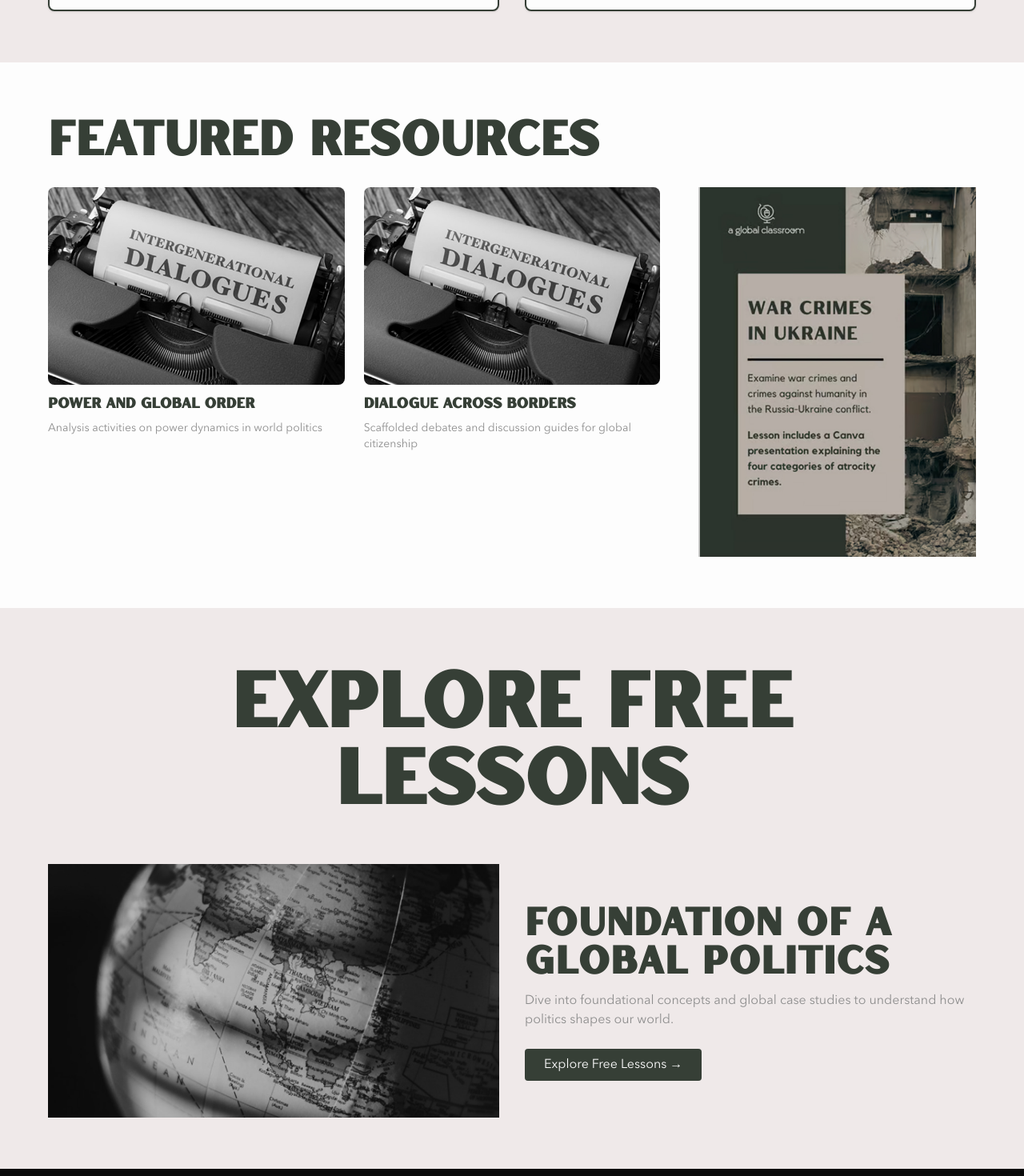
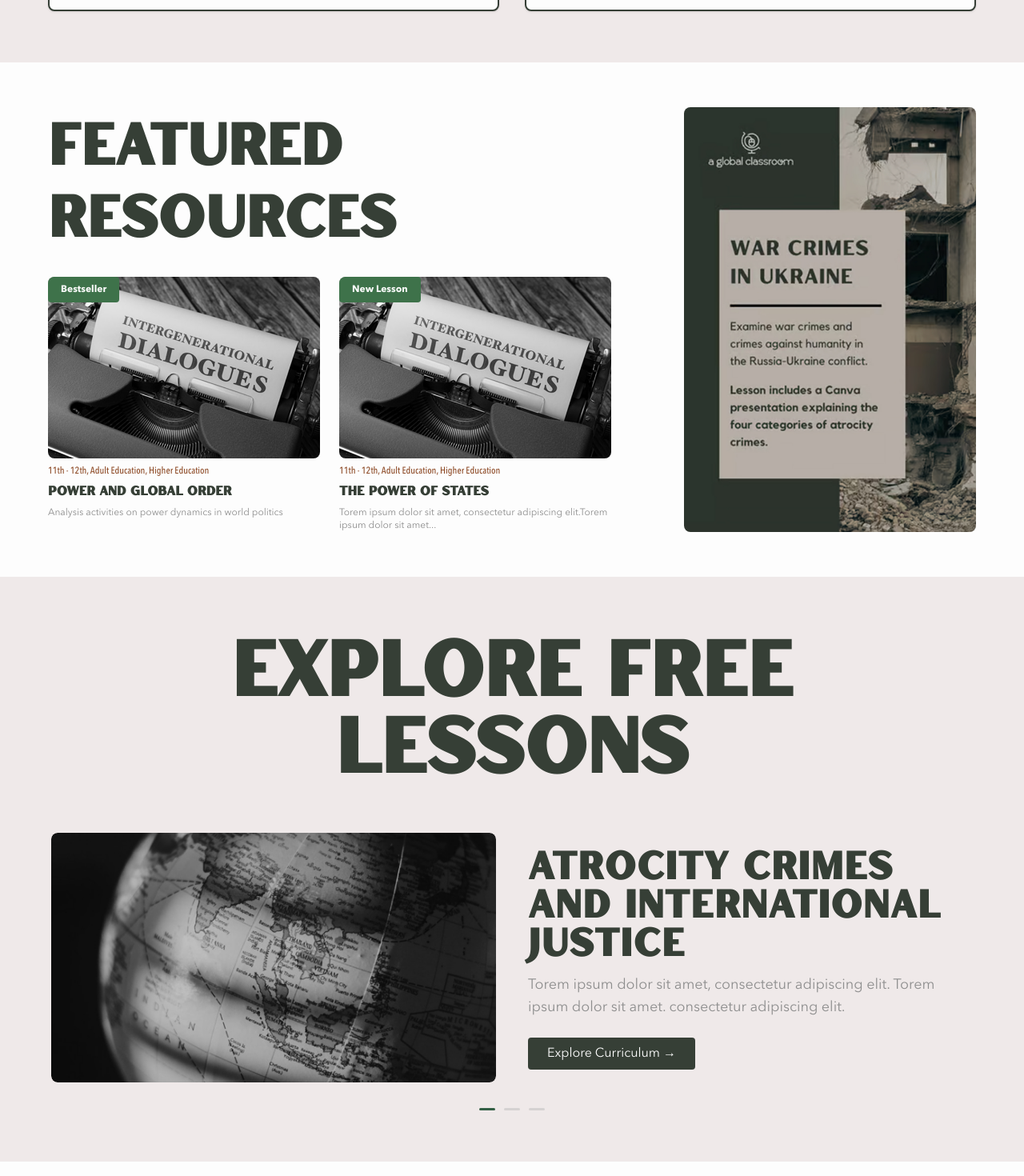
Before and after one commit to gilangaryo/frontend-global-classroom, a Next.js app: page / in a window 1280 px wide. Shown: the part 2260-3730 px from the top of the page at 80% size. Built offline with nearby package versions, Linux system fonts and the light colour scheme.

Commit message:
feat: update landing page

```diff
--- a/package.json
+++ b/package.json
@@ -19,7 +19,8 @@
     "react-dom": "^19.0.0",
     "react-pdf": "^10.0.1",
     "slugify": "^1.6.6",
-    "stripe": "^18.3.0"
+    "stripe": "^18.3.0",
+    "swiper": "^11.2.10"
   },
   "devDependencies": {
     "@eslint/eslintrc": "^3",
--- a/src/app/(site)/components/landing-page/FeaturedResourcesSection.tsx
+++ b/src/app/(site)/components/landing-page/FeaturedResourcesSection.tsx
@@ -4,43 +4,83 @@ type ResourceCardProps = {
     img: string;
     title: string;
     subtitle: string;
+    tags?: string[];
+    badge?: string;
+    badgeColor?: string;
 };
 
-function ResourceCard({ img, title, subtitle }: ResourceCardProps) {
+function ResourceCard({
+    img,
+    title,
+    subtitle,
+    tags = [],
+    badge,
+    badgeColor = "bg-green-active",
+}: ResourceCardProps) {
     return (
-        <div className="space-y-2">
+        <div className="space-y-2 w-full max-w-[340px]">
             <div className="w-full relative rounded-lg overflow-hidden aspect-3/2">
                 <Image src={img} alt={title} fill className="object-cover" />
+                {badge && (
+                    <span
+                        className={`absolute top-0 left-0 text-white text-xs font-semibold px-4 py-2 rounded ${badgeColor}`}
+                    >
+                        {badge}
+                    </span>
+                )}
             </div>
-            <h4 className="text-lg font-semibold text-primary">{title}</h4>
-            <p className="text-sm text-text">{subtitle}</p>
+            <div className="flex flex-wrap gap-1 mb-1">
+                {tags.length > 0 && (
+                    <span className="text-xs text-tag font-medium">
+                        {tags.join(', ')}
+                    </span>
+                )}
+            </div>
+            <h4 className="text-base font-bold text-primary uppercase">{title}</h4>
+            <p className="text-xs text-text">{subtitle}</p>
         </div>
     );
 }
 
 export default function FeaturedResourcesSection() {
     return (
-        <section className="py-16 px-15 bg-white">
-            <div className="max-w-full mx-auto">
-                <h2 className="text-6xl font-bold text-primary mb-8">Featured Resources</h2>
-                <div className="grid md:grid-cols-3 gap-6">
+        <section className="py-8 px-2 md:py-14 md:px-15 bg-white">
+            <div className="mx-auto">
+                <div className="grid md:grid-cols-3 gap-8 items-stretch min-h-[520px]">
+                    {/* Kiri: Judul dan dua card di bawah */}
+                    <div className='col-span-2 flex flex-col h-full'>
+                        <h2 className="text-4xl md:text-7xl font-bold text-primary mb-8 leading-tight">
+                            FEATURED <br />  RESOURCES
+                        </h2>
+                        <div className="flex gap-6 mt-auto">
                             <ResourceCard
                                 img="/landing-page/card.jpg"
                                 title="Power and Global Order"
                                 subtitle="Analysis activities on power dynamics in world politics"
+                                badge="Bestseller"
+                                badgeColor="bg-green-active"
+                                tags={["11th - 12th", "Adult Education", "Higher Education"]}
                             />
                             <ResourceCard
                                 img="/landing-page/card.jpg"
-                        title="Dialogue Across Borders"
-                        subtitle="Scaffolded debates and discussion guides for global citizenship"
+                                title="The Power of States"
+                                subtitle="Torem ipsum dolor sit amet, consectetur adipiscing elit.Torem ipsum dolor sit amet..."
+                                badge="New Lesson"
+                                badgeColor="bg-green-active"
+                                tags={["11th - 12th", "Adult Education", "Higher Education"]}
                             />
-                    <div className="col-span-1 md:col-span-1 flex relative aspect-3/4 ml-6">
+                        </div>
+                    </div>
+                    {/* Kanan: Gambar besar */}
+                    <div className="flex justify-center">
+                        <div className="w-full max-w-md aspect-[3/4] relative">
                             <Image
                                 src="/landing-page/cover-featured.jpg"
                                 alt="War Crimes in Ukraine"
                                 fill
-                            className="object-cover"
+                                className="object-cover rounded-lg"
                             />
+                        </div>
                     </div>
                 </div>
             </div>
--- a/src/app/(site)/components/landing-page/FreeLessonsSection.tsx
+++ b/src/app/(site)/components/landing-page/FreeLessonsSection.tsx
@@ -1,22 +1,99 @@
-import Image from 'next/image';
-export default function FreeLessonsSection() {
+import { Swiper, SwiperSlide } from "swiper/react";
+import { Pagination } from "swiper/modules";
+import Image from "next/image";
+import "swiper/css";
+import "swiper/css/pagination";
+
+const products = [
+  {
+    id: 1,
+    image: "/landing-page/explore-lesson.jpg",
+    title: "Atrocity Crimes and International Justice",
+    description: "Torem ipsum dolor sit amet, consectetur adipiscing elit. Torem ipsum dolor sit amet. consectetur adipiscing elit.",
+  },
+  {
+    id: 2,
+    image: "/landing-page/explore-lesson.jpg",
+    title: "Foundation of a Global Politics",
+    description: "Dive into foundational concepts and global case studies to understand how politics shapes our world.",
+  },
+  {
+    id: 3,
+    image: "/landing-page/explore-lesson.jpg",
+    title: "World War and Modern Conflicts",
+    description: "Explore the roots and consequences of major wars in shaping global order.",
+  },
+];
+
+export default function FreeLessonsSlider() {
   return (
-    <section className="py-16 px-15 bg-alt2">
-      <h2 className="text-8xl font-bold text-primary text-center mb-16">Explore Free Lessons</h2>
-      <div className="max-w-full mx-auto grid md:grid-cols-2 gap-8 items-center">
-
-        <div className="relative w-full overflow-hidden aspect-16/9">
-          <Image src="/landing-page/explore-lesson.jpg" alt="Global Politics" fill className="object-cover" />
+    <section className="py-16 px-2 md:px-15 bg-alt2">
+      <h2 className="text-5xl md:text-8xl font-bold text-primary text-center mb-16">
+        Explore Free Lessons
+      </h2>
+      <div className="max-w-6xl mx-auto">
+        <Swiper
+          modules={[Pagination]}
+          pagination={{
+            clickable: true,
+            renderBullet: (index, className) =>
+              `<span class="${className} custom-bullet"></span>`,
+          }}
+          slidesPerView={1}
+          className="w-full group"
+          speed={500}
+        >
+          {products.map((product) => (
+            <SwiperSlide key={product.id}>
+              <div className="grid md:grid-cols-2 gap-10 items-center">
+                {/* Image */}
+                <div className="relative w-full aspect-[16/9] rounded-lg overflow-hidden">
+                  <Image
+                    src={product.image}
+                    alt={product.title}
+                    fill
+                    className="object-cover rounded-lg"
+                  />
                 </div>
+                {/* Content */}
                 <div>
-          <h2 className="text-5xl font-bold text-primary tracking-wide mb-4">Foundation of a Global Politics</h2>
-          <p className="text-text mb-6">
-            Dive into foundational concepts and global case studies to understand how politics shapes our world.
+                  <h3 className="text-3xl md:text-5xl font-bold text-primary tracking-wide mb-4">
+                    {product.title}
+                  </h3>
+                  <p className="text-lg text-text mb-6">
+                    {product.description}
                   </p>
                   <button className="px-6 py-2 bg-primary text-white rounded">
-            Explore Free Lessons →
+                    Explore Curriculum →
                   </button>
                 </div>
+              </div>
+            </SwiperSlide>
+          ))}
+        </Swiper>
+        <style jsx global>{`
+          .swiper-pagination {
+            display: flex;
+            justify-content: center;
+            align-items: center;
+            gap: 0.2rem;
+            margin-top: 2rem;
+            position: static;
+          }
+          .custom-bullet {
+            display: inline-block;
+            width: 20px;
+            height: 3px;
+            border-radius: 9999px;
+            background: #bbb;
+            opacity: 0.5;
+            transition: background 0.2s, opacity 0.2s;
+          }
+          .swiper-pagination-bullet-active.custom-bullet {
+            background: #346046; /* warna primary kamu (ganti sesuai kebutuhan, atau pakai var Tailwind) */
+            opacity: 1;
+          }
+        `}</style>
       </div>
     </section>
   );
--- a/src/app/(site)/components/landing-page/TestimonialSection.tsx
+++ b/src/app/(site)/components/landing-page/TestimonialSection.tsx
@@ -7,8 +7,8 @@ type TestimonialCardProps = {
 function TestimonialCard({ quote, author }: TestimonialCardProps) {
   return (
     <div className="bg-alt2 p-6 rounded-lg shadow flex flex-col justify-between h-full">
-      <p className="text-text italic mb-4">“{quote}”</p>
-      <span className="block text-xl font-semibold text-secondary self-start">{author}</span>
+      <p className="text-black  mb-6">“{quote}”</p>
+      <span className="block text-xl font-semibold text-secondary self-start uppercase">{author}</span>
     </div>
   );
 }
@@ -17,8 +17,8 @@ export default function TestimonialSection() {
   return (
     <section className="py-16 px-15 my-20 bg-white">
       <div className="max-w-full mx-auto">
-        <h2 className="text-7xl font-bold text-primary text-center mb-15">
-          What Teachers Are Saying
+        <h2 className="text-7xl font-bold text-primary text-left mb-15 leading-snug">
+          What <br /> Teachers Are Saying
         </h2>
         <div className="grid md:grid-cols-3 gap-8">
           <TestimonialCard
--- a/src/app/globals.css
+++ b/src/app/globals.css
@@ -27,14 +27,16 @@
   --color-button: #3E724A;
   --color-button2: rgba(62, 114, 74, 0.1);
 
+  --color-tag: #8D4A26;
+
   --color-background: var(--background);
   --color-foreground: var(--foreground);
 }
 
 @media (prefers-color-scheme: light) {
   :root {
-    --background: #0a0a0a;
-    --foreground: #ededed;
+    --background: #FDFDFD;
+    --foreground: #191919;
   }
 }
 
```
Also changed, not shown: src/app/(site)/components/CardButton.tsx (+31 -15 lines), src/app/(site)/components/landing-page/OfferSection.tsx (+11 -19 lines), 1 other file (tests, documents, lock files or other folders). Lines whose indentation alone changed are shown as unchanged.
